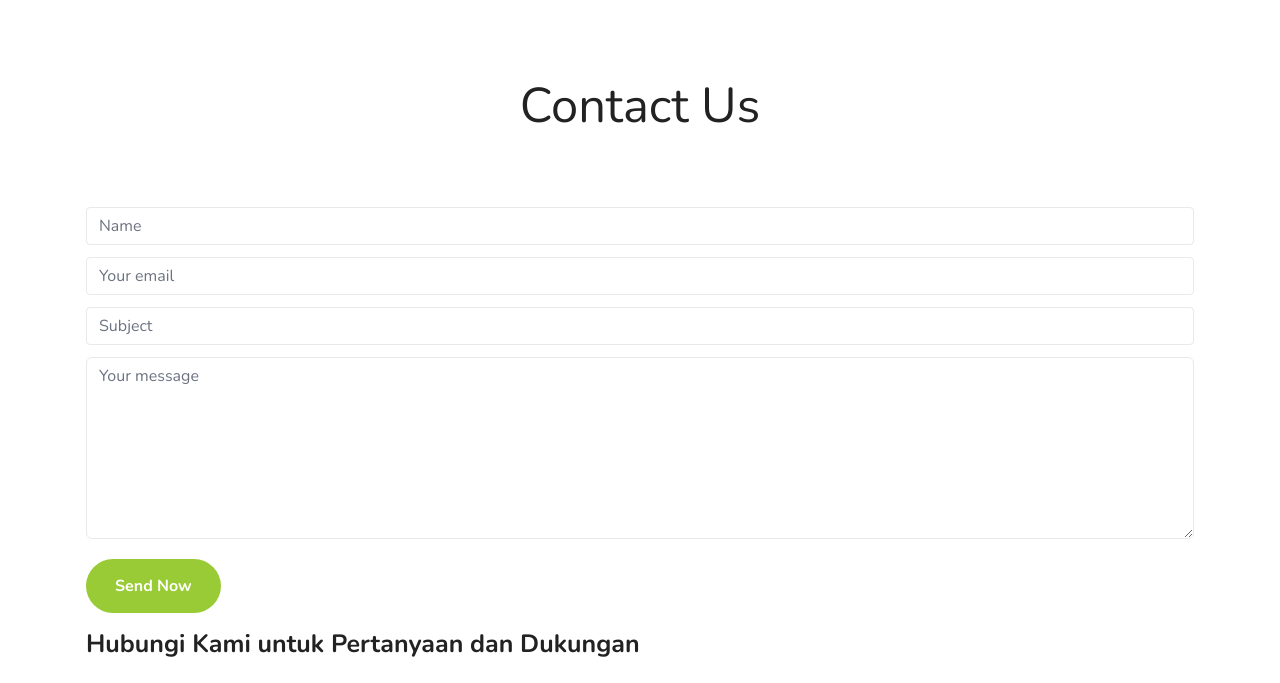
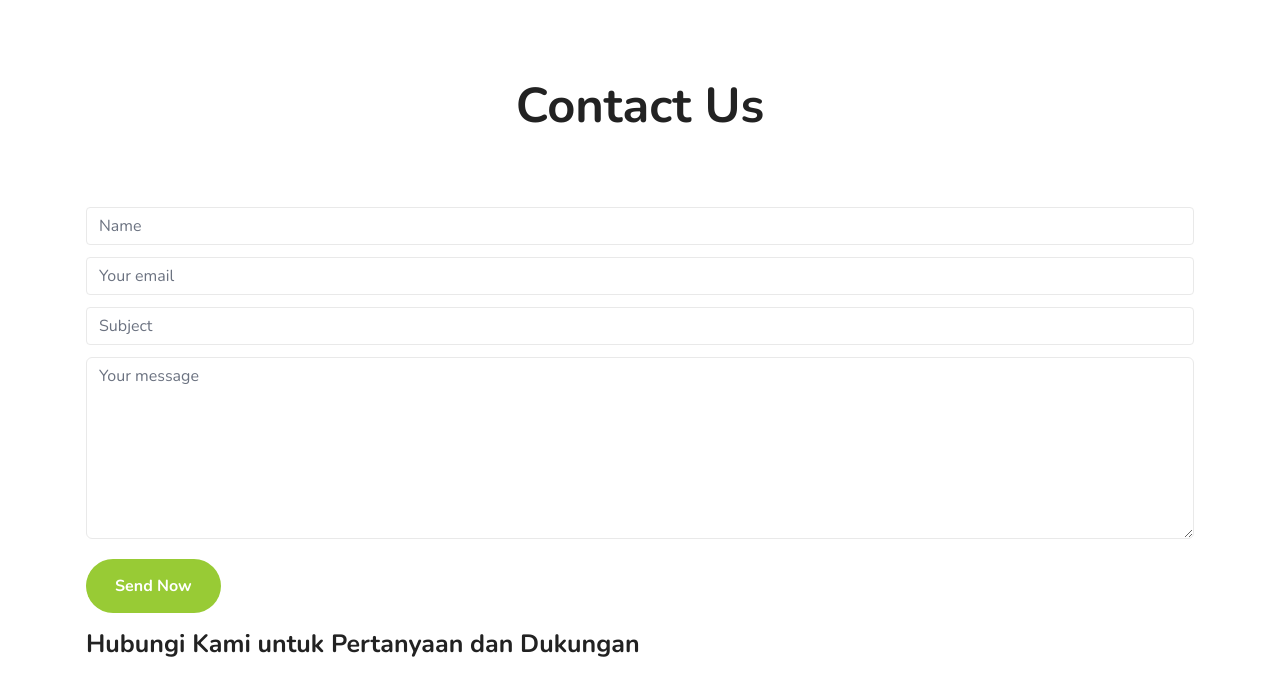
Before and after one commit to algonacci/Terrafarms-Website, an Astro site: page /contact in a window 1280 px wide. Shown: the part 99-782 px from the top of the page. Built offline with nearby package versions, Linux system fonts and the light colour scheme; Astro itself is replaced by a stand-in of ours; some packages are replaced by stand-ins of ours; what tailwind-bootstrap-grid would draw is missing.

Commit message:
make it bold

```diff
--- a/src/pages/contact.astro
+++ b/src/pages/contact.astro
@@ -12,7 +12,7 @@ const { title, description, info } = entry?.data;
 <Base title={title} description={description}>
   <section class="section">
     <div class="container">
-      <h1 class="text-center font-normal" set:html={markdownify(title)} />
+      <h1 class="text-center font-bold" set:html={markdownify(title)} />
       <div class="section row pb-0">
         <div class="col-12 md:col-6 lg:col-7">
           <form class="contact-form" method="POST" action={contact_form_action}>
```
